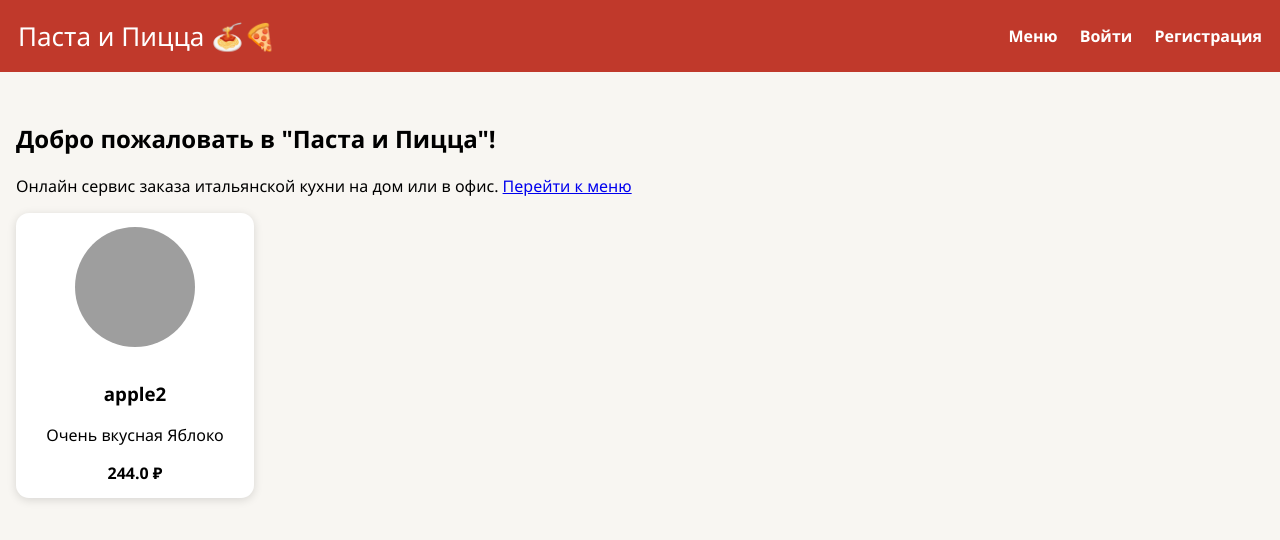
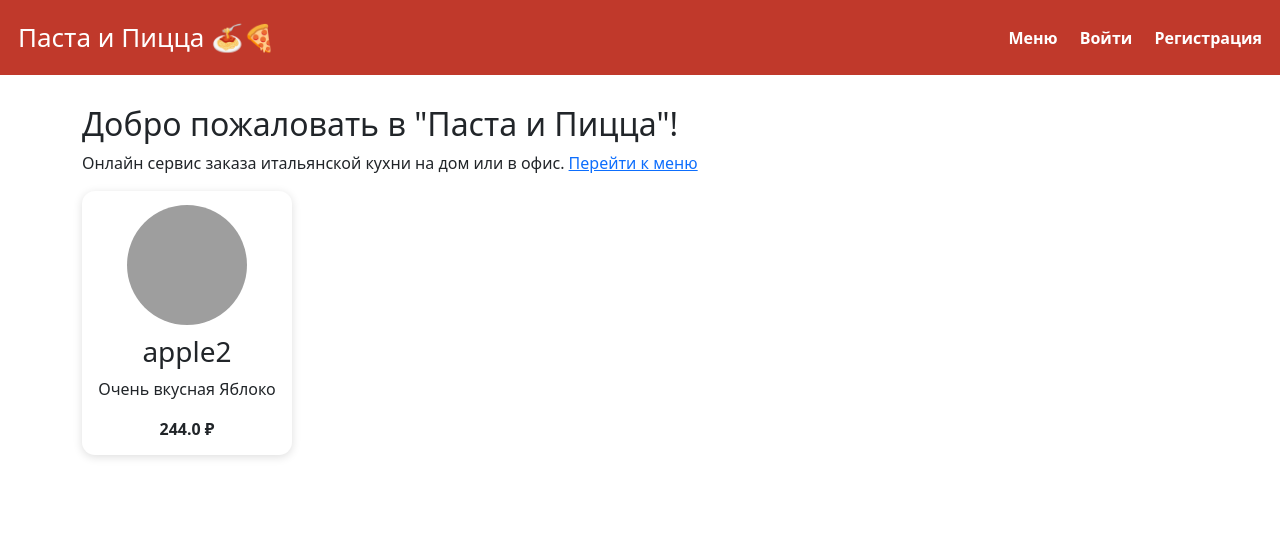
Before and after one commit to Dienly-Bogdan/test, a Flask app: page / in a window 1280 px wide. Shown: the top 540 px of the page. Run offline with Flask 2, Linux system fonts and the light colour scheme; data comes from the database, SQL or seed files in the repository; both versions use the stored data as it was after the commit; grey boxes are pictures that could not be loaded.

Commit message:
Фикс багов

```diff
--- a/make_admin.py
+++ b/make_admin.py
@@ -1,6 +1,6 @@
 import sqlite3
 
-email = "admin@list.ru"  # <-- ВПИШИ свой email
+email = input("Введите ваш email, для получения Админ-прав: ")  # <-- ВПИШИ свой email
 
 conn = sqlite3.connect("pasta_pizza.db")
 c = conn.cursor()
--- a/templates/base.html
+++ b/templates/base.html
@@ -3,7 +3,9 @@
 <head>
     <meta charset="UTF-8">
     <title>{% block title %}Паста и Пицца{% endblock %}</title>
+    <meta name="viewport" content="width=device-width, initial-scale=1">
     <link rel="stylesheet" href="{{ url_for('static', filename='css/style.css') }}">
+    <link rel="stylesheet" href="https://cdn.jsdelivr.net/npm/bootstrap@5.3.3/dist/css/bootstrap.min.css">
     <script src="{{ url_for('static', filename='js/admin.js') }}"></script>
     {% block head %}{% endblock %}
 </head>
```
Also changed, not shown: pasta_pizza.db.
